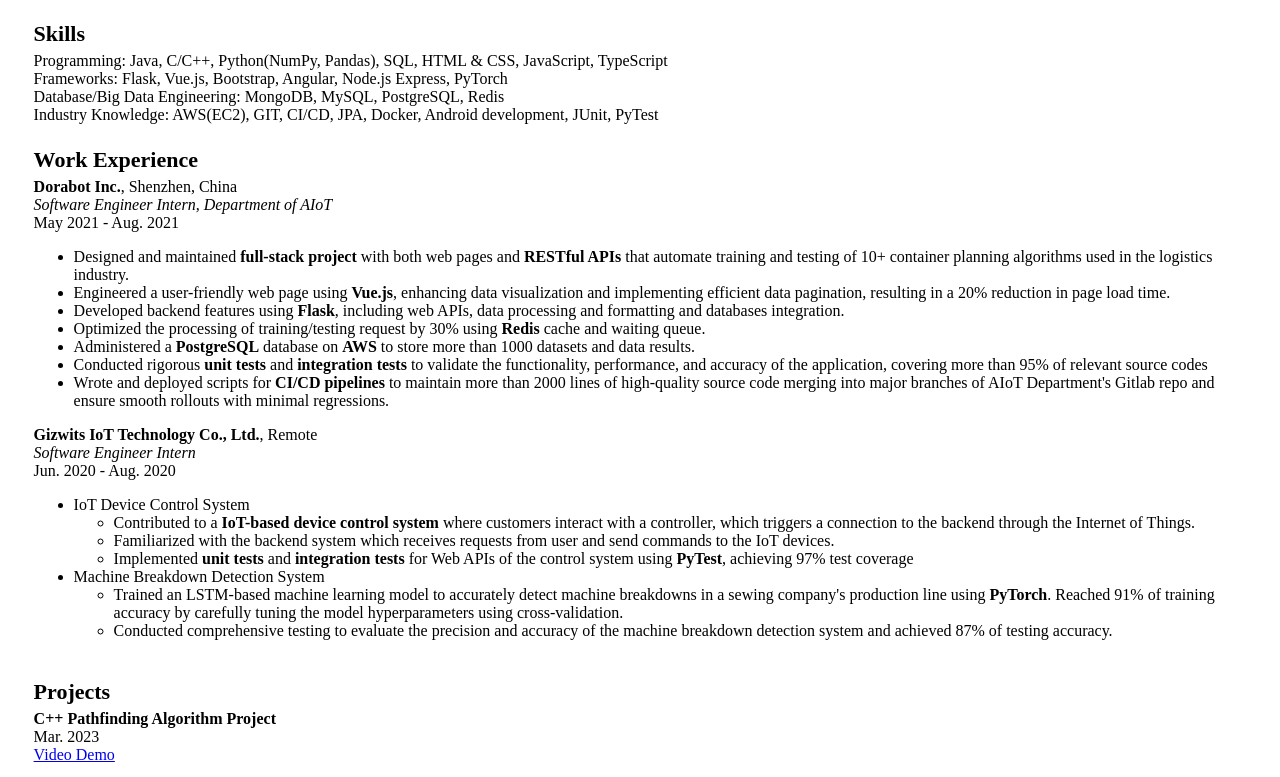
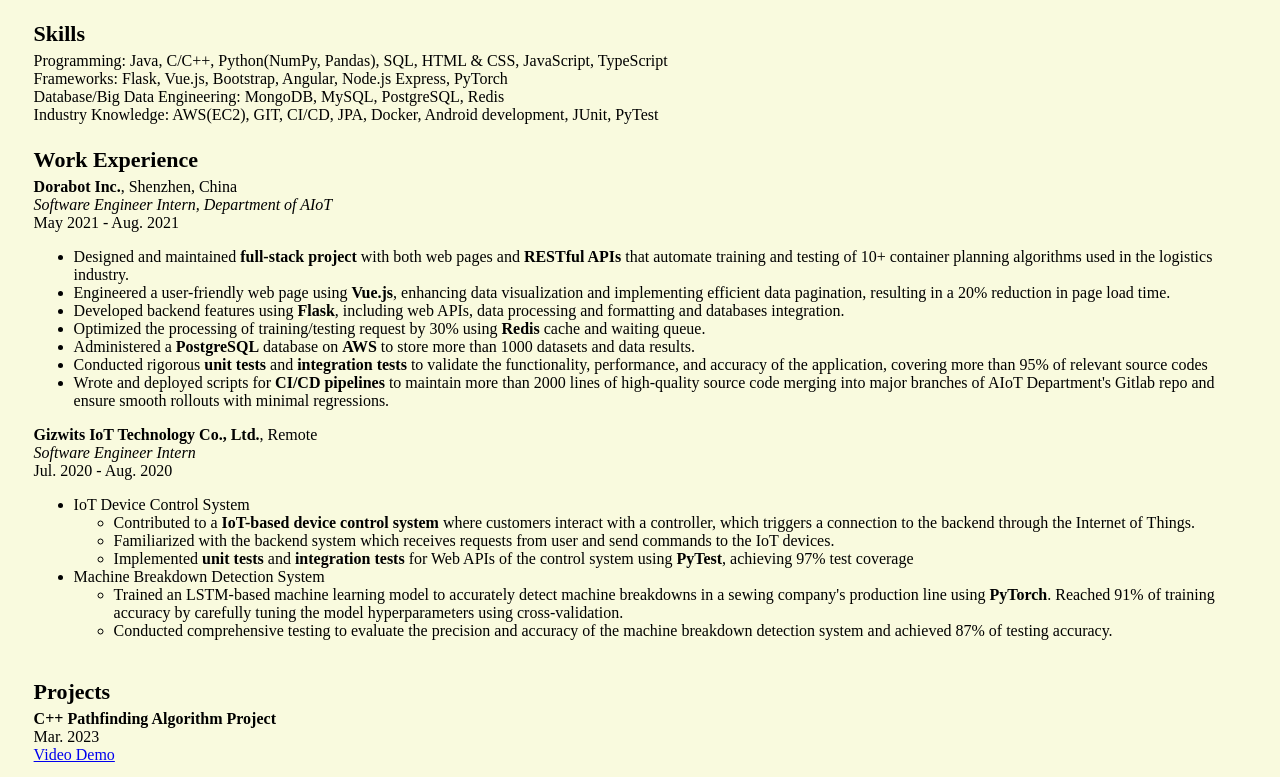
Before and after one commit to wu3976/personal_website, a plain HTML site: page index.html in a window 1280 px wide. Shown: the part 526-1303 px from the top of the page. Drawn offline with Linux system fonts and the light colour scheme.

Commit message:
fix bug, change bgcolor

```diff
--- a/index.html
+++ b/index.html
@@ -15,7 +15,7 @@
             City: Los Angeles, CA
         </div>
         <br>
-        <div><a href="Resume_chenjie_s_20230915_2.pdf">PDF version resume </a></div>
+        <div><a href="Resume_chenjie.pdf">PDF version resume </a></div>
         <br>
         <div>Hi!</div>
         <div id="selfintro">
@@ -78,7 +78,7 @@ game programmer at Naughty Dog.
                 Remote
             </div>
             <div><span style="font-style: italic;">Software Engineer Intern</span></div>
-            <div>Jun. 2020 - Aug. 2020</div>
+            <div>Jul. 2020 - Aug. 2020</div>
             <ul>
                 <li>IoT Device Control System</li>
                 <ul>
--- a/style.css
+++ b/style.css
@@ -16,6 +16,7 @@
 body {
     padding-left: 2%;
     padding-right: 2%;
+    background-color: rgb(249, 250, 222);
 }
 
 .project_title {
```
Also changed, not shown: 1 other file.
